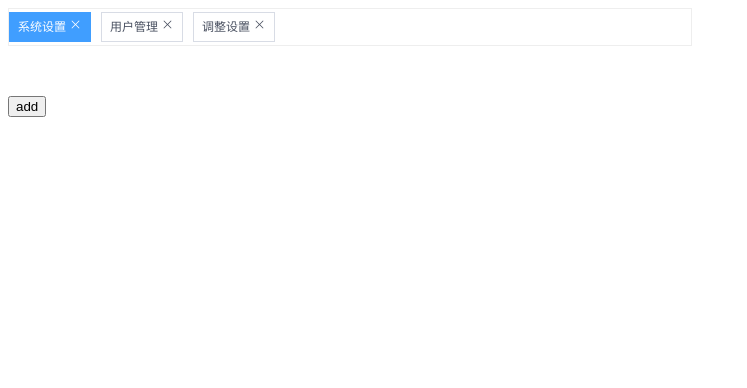
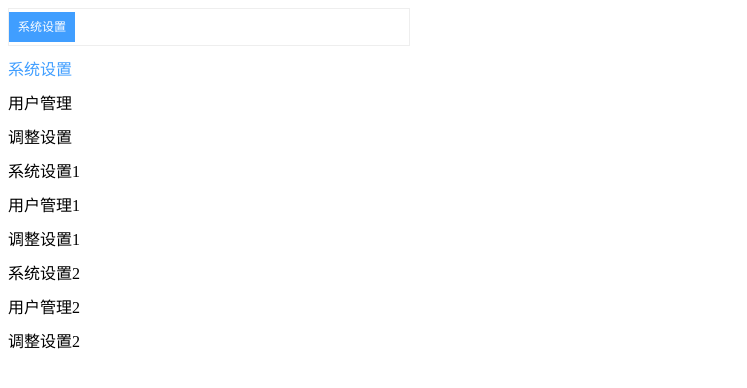
Before and after one commit to 1want/vue3-tabs, a Vue app: page / in a window 1280 px wide. Shown: the top 388 px of the page, without its empty margins (0-747 px from the left). Built offline with nearby package versions, Linux system fonts and the light colour scheme.

Commit message:
完善README

```diff
--- a/src/App.vue
+++ b/src/App.vue
@@ -1,53 +1,99 @@
 <template>
   <div class="content">
-    <Tabs v-model:list="arr" showIcon />
+    <Tabs
+      v-model:list="historyMenu"
+      :active="item => item.url === windowUrl"
+      @handleClick="handleClick"
+      @close="close"
+    />
   </div>
-
-  <button @click="add">add</button>
+  <div
+    class="menu"
+    v-for="item of arr"
+    :key="item.name"
+    @click="jump(item)"
+    :class="item.url === windowUrl && 'is-active'"
+  >
+    {{ item.name }}
+  </div>
 </template>
 
 <script setup lang="ts">
 import Tabs from './components/tabs.vue'
 import { ref } from 'vue'
-
-const arr = ref([
+const windowUrl = ref('/a')
+const historyMenu = ref([
   {
     name: '系统设置',
-    url: 'a'
+    url: '/a'
+  }
+])
+
+const arr = [
+  {
+    name: '系统设置',
+    url: '/a'
   },
   {
     name: '用户管理',
-    url: 'b'
+    url: '/b'
   },
   {
     name: '调整设置',
-    url: 'c'
+    url: '/c'
+  },
+  {
+    name: '系统设置1',
+    url: '/a1'
+  },
+  {
+    name: '用户管理1',
+    url: '/b1'
+  },
+  {
+    name: '调整设置1',
+    url: '/c1'
+  },
+  {
+    name: '系统设置2',
+    url: '/a2'
+  },
+  {
+    name: '用户管理2',
+    url: '/b2'
+  },
+  {
+    name: '调整设置2',
+    url: '/c2'
   }
-])
-let num = 0
-const add = () => {
-  arr.value.push({
-    name: num + '',
-    url: 'a'
-  })
-  num++
+]
+
+const handleClick = item => {
+  windowUrl.value = item.url
 }
 
-const handleClick = item => {
-  console.log(item)
+const close = index => {
+  console.log(index)
 }
 
-const close = () => {
-  console.log('c')
+const jump = item => {
+  if (!historyMenu.value.some(menu => menu.name === item.name)) {
+    historyMenu.value.push(item)
+  }
+  windowUrl.value = item.url
 }
 </script>
 
 <style scoped>
-button {
-  margin-top: 50px;
+.menu {
+  cursor: pointer;
+  margin: 10px 0;
+}
+.is-active {
+  color: #409eff;
 }
 .content {
-  width: 682px;
+  width: 400px;
   height: 36px;
   display: flex;
   align-items: center;
```
Also changed, not shown: 2 other files (tests, documents, lock files or other folders).
